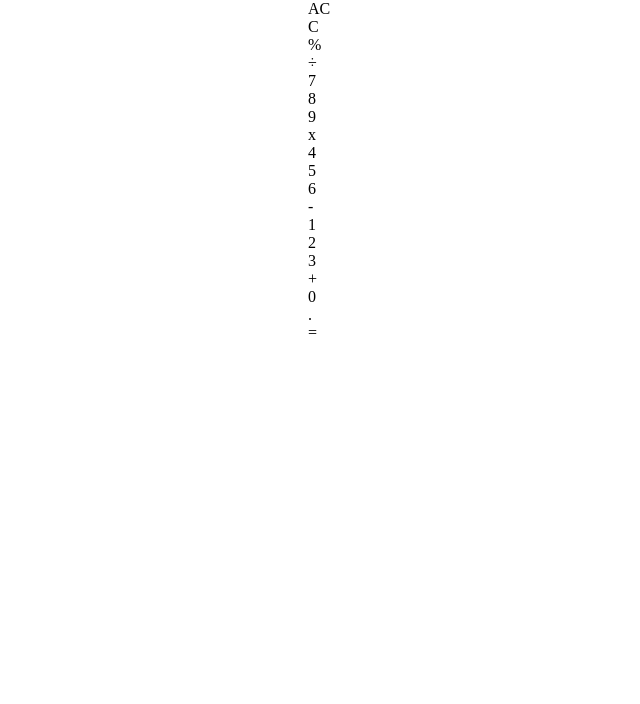
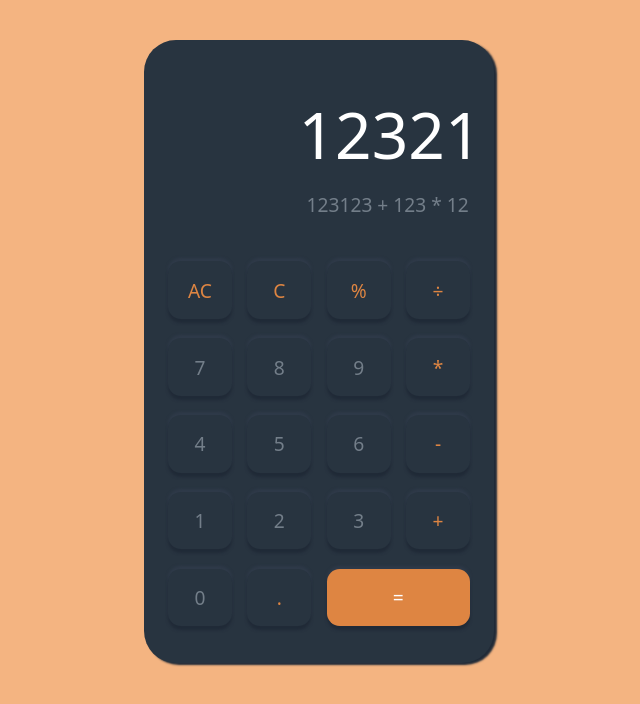
Before and after one commit to mjsilva/odin-calculator, a plain HTML site: page index.html in a window 1280 px wide. Shown: the whole page, without its empty margins (321-961 px from the left). Drawn offline with Linux system fonts and the light colour scheme.

Commit message:
Adds styling for calculator
Added loads of styling, so it would look schmick, and it looks fantastic. At least acording to me.

```diff
--- a/index.html
+++ b/index.html
@@ -13,38 +13,38 @@
   <body>
     <div class="calculator">
       <div class="visor">
-        <div class="results"></div>
-        <div class="operation"></div>
+        <div class="results">12321</div>
+        <div class="operation">123123 + 123 * 12</div>
       </div>
       <div class="keys">
         <div class="keys-row">
-          <div>AC</div>
-          <div>C</div>
-          <div>%</div>
-          <div>÷</div>
+          <div class="key operational">AC</div>
+          <div class="key operational">C</div>
+          <div class="key operational">%</div>
+          <div class="key operational">÷</div>
         </div>
         <div class="keys-row">
-          <div>7</div>
-          <div>8</div>
-          <div>9</div>
-          <div>x</div>
+          <div class="key">7</div>
+          <div class="key">8</div>
+          <div class="key">9</div>
+          <div class="key operational">*</div>
         </div>
         <div class="keys-row">
-          <div>4</div>
-          <div>5</div>
-          <div>6</div>
-          <div>-</div>
+          <div class="key">4</div>
+          <div class="key">5</div>
+          <div class="key">6</div>
+          <div class="key operational">-</div>
         </div>
         <div class="keys-row">
-          <div>1</div>
-          <div>2</div>
-          <div>3</div>
-          <div>+</div>
+          <div class="key">1</div>
+          <div class="key">2</div>
+          <div class="key">3</div>
+          <div class="key operational">+</div>
         </div>
         <div class="keys-row">
-          <div>0</div>
-          <div>.</div>
-          <div>=</div>
+          <div class="key">0</div>
+          <div class="key operational">.</div>
+          <div class="key operational equal">=</div>
         </div>
       </div>
     </div>
--- a/main.css
+++ b/main.css
@@ -2,14 +2,85 @@
   margin: 0;
   padding: 0;
   box-sizing: border-box;
+  /*border: 1px solid red;*/
 }
 
 body {
   display: flex;
   justify-content: center;
   align-items: center;
+  font-family: system-ui, -apple-system, BlinkMacSystemFont, "Segoe UI", Roboto,
+    Oxygen, Ubuntu, Cantarell, "Open Sans", "Helvetica Neue", sans-serif;
+  background-color: var(--c-orange-1);
 }
 
 :root {
-  --colour-secondary: #f4b481;
+  --c-orange-1: #f4b481;
+  --c-orange-2: #de8542;
+  --c-dark-blue: #283440;
+  --c-grey: #737e89;
 }
+
+.calculator {
+  margin-top: 5vh;
+  background-color: var(--c-dark-blue);
+  border-radius: 2.5vw;
+  padding: 2vw 1vw;
+  color: var(--c-grey);
+  box-shadow: 3px 2px 2px rgb(32 42 55);
+}
+
+.visor {
+  margin-top: 2vw;
+  text-align: right;
+}
+
+.visor .results {
+  font-size: 5vw;
+  color: #fff;
+}
+
+.visor .operation {
+  font-size: 1.5vw;
+  padding: 1vw;
+}
+
+.keys {
+  margin: 0.9vw;
+  display: flex;
+  flex-direction: column;
+}
+
+.keys-row {
+  display: flex;
+  align-items: center;
+  justify-content: center;
+  gap: 1.2vw;
+  margin-top: 1.5vw;
+}
+
+.key {
+  width: 5vw;
+  height: 4.5vw;
+  font-size: 1.5vw;
+  display: flex;
+  align-items: center;
+  justify-content: space-around;
+  box-shadow: 0 4px 3px rgb(32 42 55), 0 -3px 3px rgb(47 58 73);
+  border-radius: 1vw;
+}
+
+.key:hover {
+  cursor: pointer;
+  box-shadow: 0 4px 3px rgb(32 42 55), 0 2px 10px rgb(62 74 96);
+}
+
+.key.operational {
+  color: var(--c-orange-2);
+}
+
+.key.equal {
+  flex: 2;
+  background-color: var(--c-orange-2);
+  color: #fff;
+}
```
